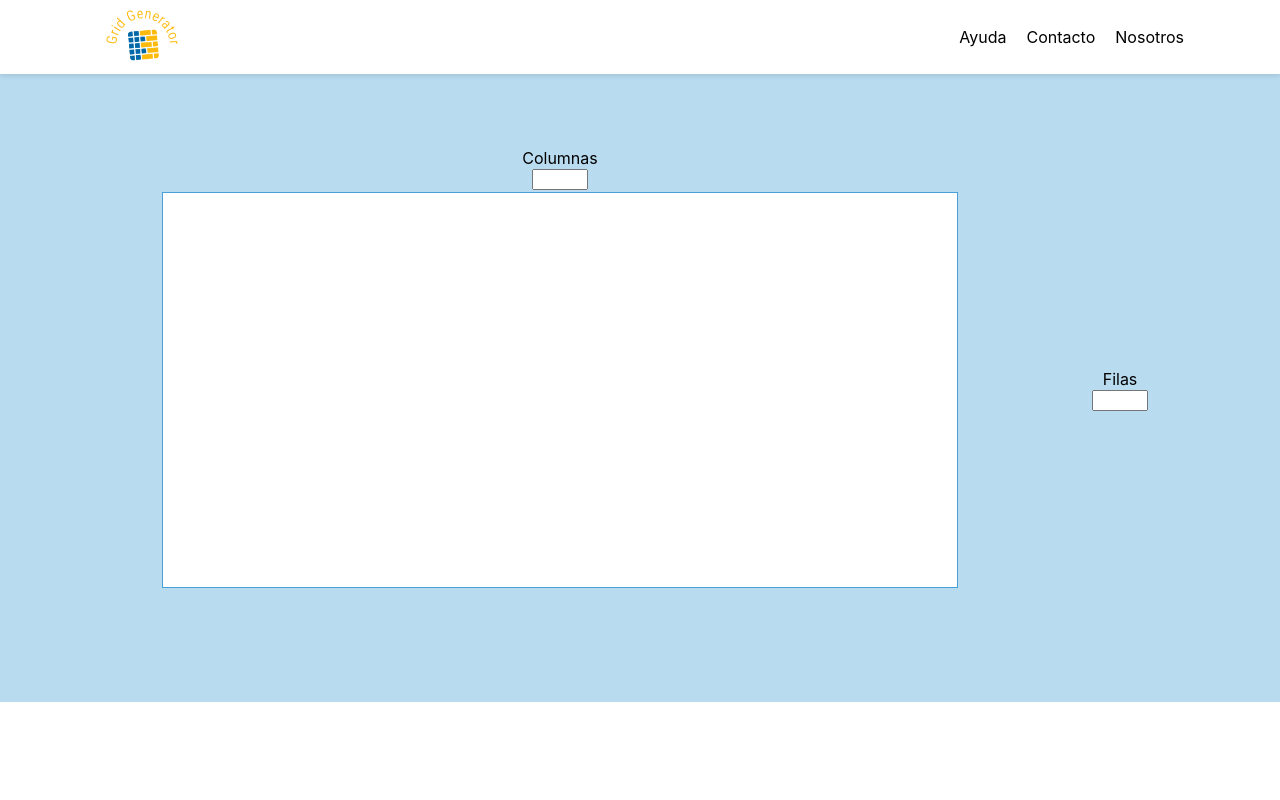
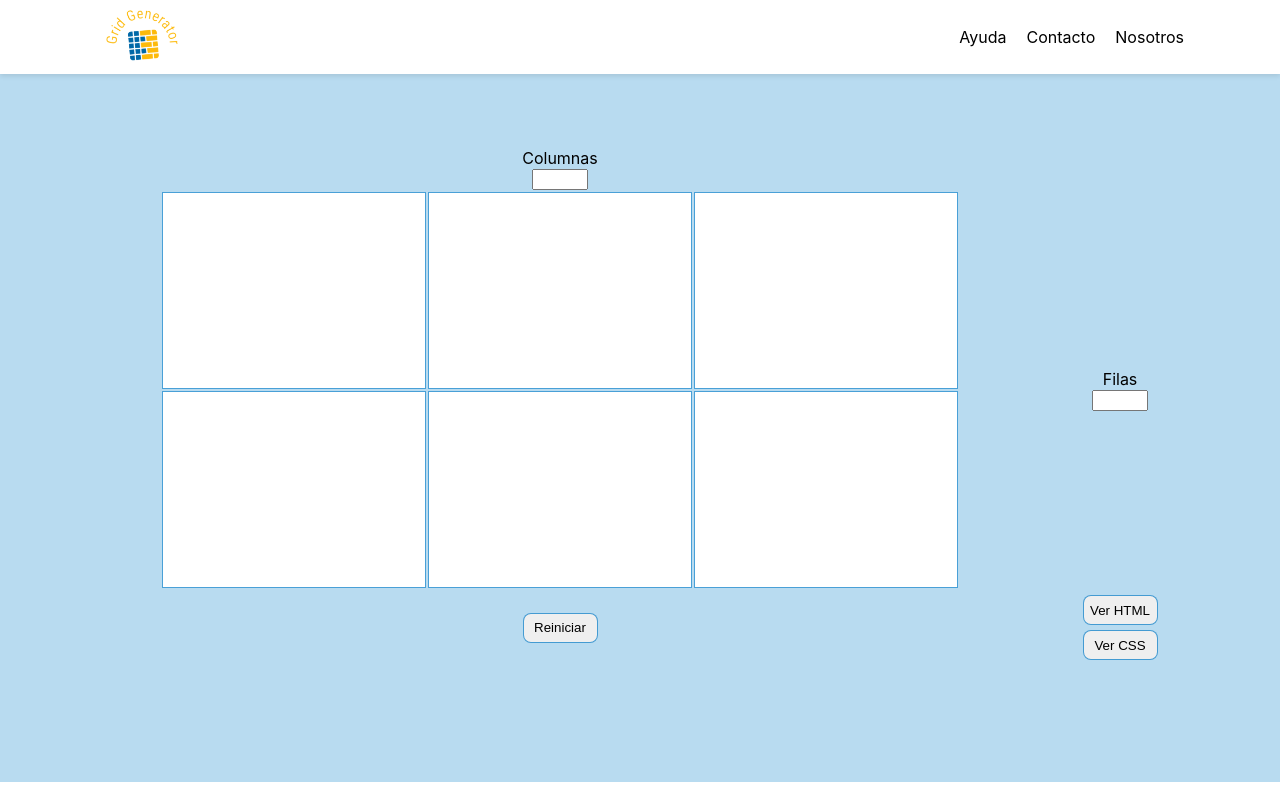
Before and after one commit to Juanse133/grid-generator, a React (Create React App) app: page / in a window 1280 px wide. Shown: the top 800 px of the page. Built offline with nearby package versions, Linux system fonts and the light colour scheme.

Commit message:
feat: html code added

```diff
--- a/package.json
+++ b/package.json
@@ -9,6 +9,7 @@
         "@testing-library/user-event": "^13.5.0",
         "react": "^18.2.0",
         "react-dom": "^18.2.0",
+        "react-modal": "^3.16.1",
         "react-scripts": "5.0.1",
         "web-vitals": "^2.1.4"
     },
--- a/src/components/GridGenerator.js
+++ b/src/components/GridGenerator.js
@@ -1,19 +1,25 @@
-import React, { useState } from "react";
+import React, { useEffect, useState } from "react";
 import "../styles/components/grid.css";
+import Modal from "react-modal";
 
 const GridGenerator = () => {
-    const [numberOfCols, setNumberOfCols] = useState(1);
-    const [numberOfRows, setNumberOfRows] = useState(1);
+    const [numberOfCols, setNumberOfCols] = useState(3);
+    const [numberOfRows, setNumberOfRows] = useState(2);
+    const [modalIsOpenHTML, setIsOpenHTML] = useState(false);
+    const [modalIsOpenCSS, setIsOpenCSS] = useState(false);
+    const [selectedCells, setSelectedCells] = useState([]);
 
     const changeNumberOfCols = () => {
         setNumberOfCols(
             document.querySelector(".container-columnas input")?.value
         );
+        setSelectedCells([]);
     };
     const changeNumberOfRows = () => {
         setNumberOfRows(
             document.querySelector(".container-filas input")?.value
         );
+        setSelectedCells([]);
     };
 
     //CHECK IF SOMETHING EXISTS
@@ -37,16 +43,78 @@ const GridGenerator = () => {
 
     waitForElm(".table").then((elm) => {
         let tabla = document.querySelector("table");
-        console.log("aaa");
         tabla.innerHTML = "";
         for (let i = 0; i < numberOfRows; i++) {
             const tr = tabla.insertRow();
             for (let j = 0; j < numberOfCols; j++) {
-                tr.insertCell();
+                const td = tr.insertCell();
+                td.setAttribute("id", `celda-${i}-${j}`);
+                td.addEventListener("click", () => {
+                    setSelectedCells([...selectedCells, [i, j]]);
+                });
             }
         }
+        window.onload = () => {
+            document.querySelector(".container-filas input").value = 2;
+            document.querySelector(".container-columnas input").value = 3;
+        };
     });
 
+    useEffect(() => {
+        waitForElm(".table").then((elm) => {
+            selectedCells.forEach((element) => {
+                document
+                    .querySelector("table")
+                    .rows[element[0]].cells[element[1]].setAttribute(
+                        "class",
+                        "element"
+                    );
+            });
+        });
+    }, [
+        selectedCells,
+        numberOfCols,
+        numberOfRows,
+        modalIsOpenHTML,
+        modalIsOpenCSS,
+    ]);
+
+    const resetGrid = () => {
+        setNumberOfCols(3);
+        setNumberOfRows(2);
+        document.querySelector(".container-filas input").value = 2;
+        document.querySelector(".container-columnas input").value = 3;
+        setSelectedCells([]);
+    };
+
+    function openModalHtml() {
+        setIsOpenHTML(true);
+        setSelectedCells(selectedCells);
+    }
+
+    function openModalCss() {
+        setIsOpenCSS(true);
+        setSelectedCells(selectedCells);
+    }
+    function closeModal() {
+        setIsOpenHTML(false);
+        setIsOpenCSS(false);
+    }
+    const customStyles = {
+        content: {
+            top: "50%",
+            left: "50%",
+            right: "auto",
+            bottom: "auto",
+            transform: "translate(-50%, -50%)",
+        },
+    };
+    let index = 0;
+    let htmlCode = "";
+    selectedCells.forEach(() => {
+        index++;
+        htmlCode += `\n    <div class="div${index}"></div>`;
+    });
     return (
         <div className="grid-container">
             <div className="container-columnas">
@@ -73,6 +141,33 @@ const GridGenerator = () => {
                     onChange={changeNumberOfRows}
                 ></input>
             </div>
+            <div className="show-code-buttons">
+                <button onClick={openModalHtml}>Ver HTML</button>
+                <button onClick={openModalCss}>Ver CSS</button>
+            </div>
+            <div className="reset-button">
+                <button onClick={resetGrid}>Reiniciar</button>
+            </div>
+
+            <Modal
+                isOpen={modalIsOpenHTML}
+                onRequestClose={closeModal}
+                style={customStyles}
+            >
+                <h1>HTML</h1>
+                <pre>
+                    {`<div class="parent">
+                       ${htmlCode}
+                    \n</div>`}
+                </pre>
+            </Modal>
+            <Modal
+                isOpen={modalIsOpenCSS}
+                onRequestClose={closeModal}
+                style={customStyles}
+            >
+                <h1>CSS</h1>
+            </Modal>
         </div>
     );
 };
--- a/src/styles/components/grid.css
+++ b/src/styles/components/grid.css
@@ -3,23 +3,32 @@
     background: #007dc847;
     display: grid;
     grid-template-columns: 0.5fr 2fr 1fr;
-    grid-template-rows: 0.2fr 1fr;
+    grid-template-rows: 0.2fr 1fr 0.2fr;
     grid-column-gap: 0px;
     grid-row-gap: 0px;
 }
 
 .grid-container table {
     margin: 0 auto;
-    width: 800px;
-    height: 400px;
+    width: 50rem;
+    height: 25rem;
 }
 
 .grid-container td {
     border: 1px solid #007bc8b6;
     text-align: center;
+    transition: transform 0.2s;
+    background-size: 0% 100%;
     background: white;
 }
 
+.grid-container td:hover {
+    transform: scale(1.05);
+}
+
+.grid-container .element {
+    background: rgba(255, 187, 0, 0.616);
+}
 .container-columnas {
     grid-area: 1 / 2 / 2 / 3;
     align-self: center;
@@ -34,3 +43,29 @@
     grid-area: 2 / 3 / 3 / 4;
     align-self: center;
 }
+
+.show-code-buttons {
+    grid-area: 3 / 3 / 4 / 4;
+    align-self: center;
+}
+
+.show-code-buttons button {
+    display: block;
+    margin: 0.3125rem auto;
+}
+
+.reset-button {
+    grid-area: 3 / 2 / 4 / 3;
+    align-self: center;
+}
+
+.ReactModal__Overlay--after-open {
+    background-color: rgba(0, 0, 0, 0.75) !important;
+}
+
+.grid-container button {
+    width: 75px;
+    height: 30px;
+    border-radius: 8px;
+    border: 1px solid #007bc8b6;
+}
```
Also changed, not shown: 1 other file (tests, documents, lock files or other folders).
